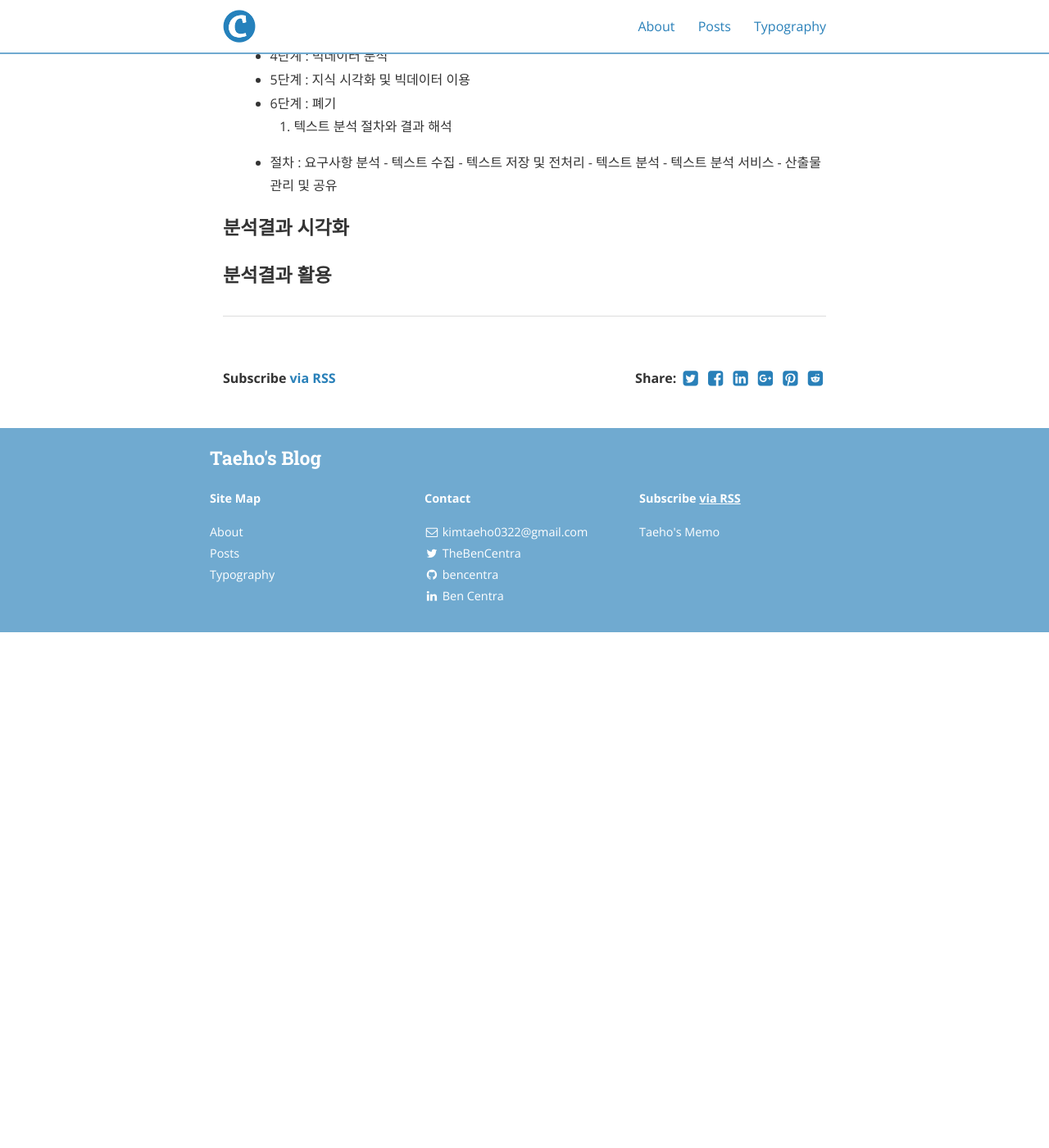
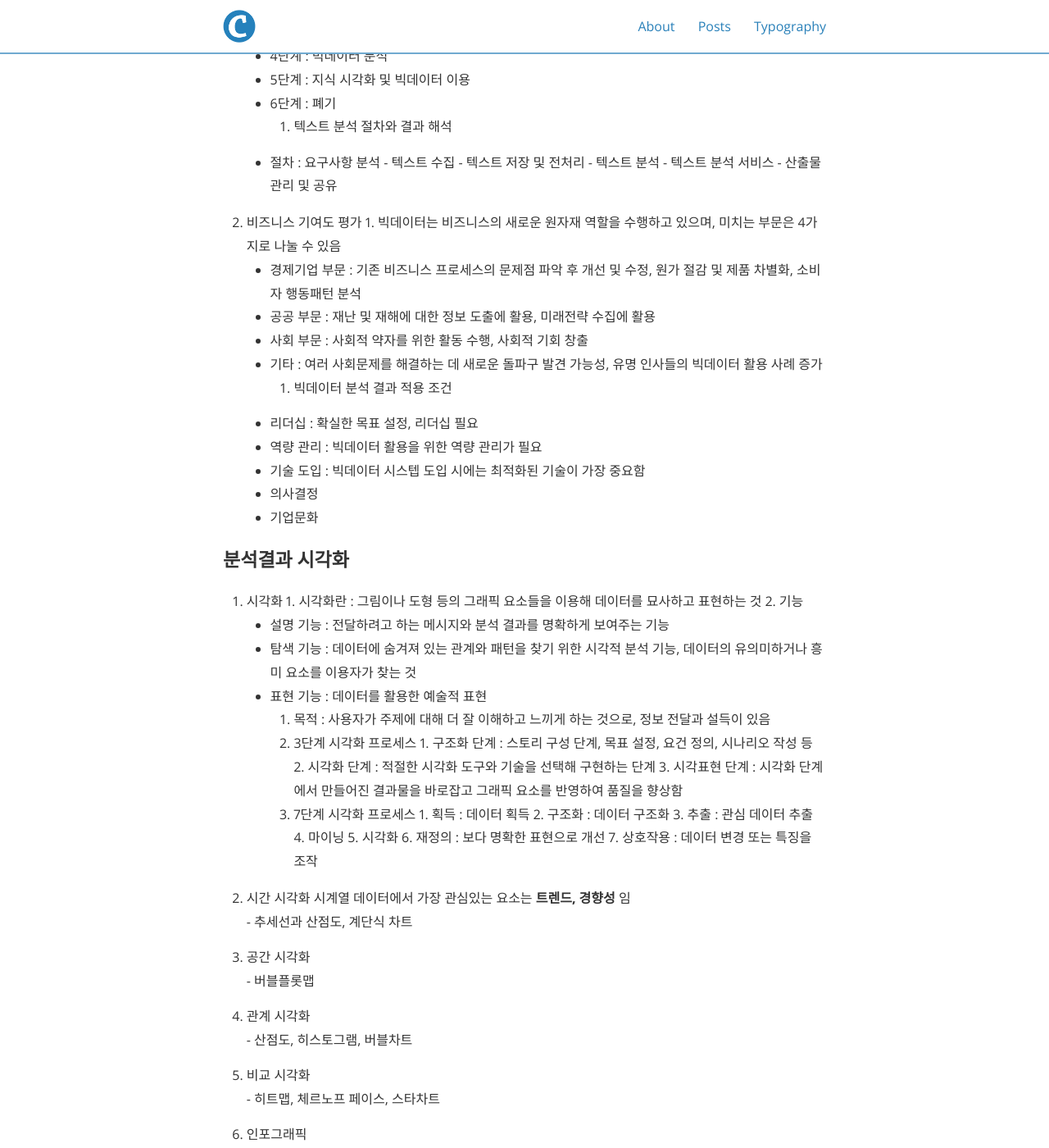
Before and after one commit to Taeho-Kim-0322/Taeho-Kim-0322.github.io, a Jekyll site: the page built from _posts/2020-11-30-빅데이터분석기사_part4.md, in a window 1280 px wide and 1400 px high, scrolled down 5562 px. Shown: the whole window at 82% size. Built offline with Jekyll 4.4.1, drawn with Linux system fonts in a browser that asks for light colours; nearby versions of some CDN libraries; before the commit the page ends 6333 px from its top, so only the background shows below that; some of the changed text lies outside the part shown.

Commit message:
Update 2020-11-30-빅데이터분석기사_part4.md

```diff
--- a/_posts/2020-11-30-빅데이터분석기사_part4.md
+++ b/_posts/2020-11-30-빅데이터분석기사_part4.md
@@ -167,16 +167,91 @@ __한 눈에 보기__
       - 6단계 : 폐기
     3. 텍스트 분석 절차와 결과 해석
       - 절차 : 요구사항 분석 - 텍스트 수집 - 텍스트 저장 및 전처리 - 텍스트 분석 - 텍스트 분석 서비스 - 산출물 관리 및 공유
-
-
+  2. 비즈니스 기여도 평가
+    1. 빅데이터는 비즈니스의 새로운 원자재 역할을 수행하고 있으며, 미치는 부문은 4가지로 나눌 수 있음
+      - 경제기업 부문 : 기존 비즈니스 프로세스의 문제점 파악 후 개선 및 수정, 원가 절감 및 제품 차별화, 소비자 행동패턴 분석
+      - 공공 부문 : 재난 및 재해에 대한 정보 도출에 활용, 미래전략 수집에 활용
+      - 사회 부문 : 사회적 약자를 위한 활동 수행, 사회적 기회 창출
+      - 기타 : 여러 사회문제를 해결하는 데 새로운 돌파구 발견 가능성, 유명 인사들의 빅데이터 활용 사례 증가
+    2. 빅데이터 분석 결과 적용 조건
+      - 리더십 : 확실한 목표 설정, 리더십 필요
+      - 역량 관리 : 빅데이터 활용을 위한 역량 관리가 필요
+      - 기술 도입 : 빅데이터 시스텝 도입 시에는 최적화된 기술이 가장 중요함
+      - 의사결정
+      - 기업문화
 
 ### 분석결과 시각화
+  1. 시각화
+    1. 시각화란 : 그림이나 도형 등의 그래픽 요소들을 이용해 데이터를 묘사하고 표현하는 것
+    2. 기능
+      - 설명 기능 : 전달하려고 하는 메시지와 분석 결과를 명확하게 보여주는 기능
+      - 탐색 기능 : 데이터에 숨겨져 있는 관계와 패턴을 찾기 위한 시각적 분석 기능, 데이터의 유의미하거나 흥미 요소를 이용자가 찾는 것
+      - 표현 기능 : 데이터를 활용한 예술적 표현
+    3. 목적 : 사용자가 주제에 대해 더 잘 이해하고 느끼게 하는 것으로, 정보 전달과 설득이 있음
+    4. 3단계 시각화 프로세스
+      1. 구조화 단계 : 스토리 구성 단계, 목표 설정, 요건 정의, 시나리오 작성 등
+      2. 시각화 단계 : 적절한 시각화 도구와 기술을 선택해 구현하는 단계
+      3. 시각표현 단계 : 시각화 단계에서 만들어진 결과물을 바로잡고 그래픽 요소를 반영하여 품질을 향상함
+    5. 7단계 시각화 프로세스
+      1. 획득 : 데이터 획득
+      2. 구조화 : 데이터 구조화
+      3. 추출 : 관심 데이터 추출
+      4. 마이닝
+      5. 시각화
+      6. 재정의 : 보다 명확한 표현으로 개선
+      7. 상호작용 : 데이터 변경 또는 특징을 조작
 
+  2. 시간 시각화
+    시계열 데이터에서 가장 관심있는 요소는 __트렌드, 경향성__ 임
+    - 추세선과 산점도, 계단식 차트
 
+  3. 공간 시각화
+    - 버블플롯맵
+
+  4. 관계 시각화
+    - 산점도, 히스토그램, 버블차트
+
+  5. 비교 시각화
+    - 히트맵, 체르노프 페이스, 스타차트
+
+  6. 인포그래픽
 
 
 ### 분석결과 활용
+  1. 분석 모형 전개
+    1. 빅데이터 분석 알고리즘
+      - 분석 목적별로 분석 알고리즘을 선정해야 함
+      - 데이터 유형별 분석 알고리즘이 타당한지 확인함
+      - 데이터 크기를 파악함
+      - 분석 인프라를 검토함
+    2. 빅데이터 분석 모델 적합성 평가
+      - 알고리즘의 적합성을 검토하여 최종 모델은 선택함
+      - 다양한 이해관계자가 모여 리뷰
+  2. 분석결과 활용 시나리오 개발
+    1. 사용자 분류 : 활용한 사용자는 누구인가? 내부? 외부? 임원? 직원? 고객? 개인?
+    2. 시각화 활용 목적 : 설명? 시각적 탐색? 전시목적?
+    3. 시각화 요건 : 시각화를 위한 사업적, 기술적 요구 사항과 원칙 및 품질 기준 등에 대한 요구사항
+    4. 스토리보드 : 컴퓨터 작업 전 대충의 아이디어를 종이나 보드에
+      - 사용자별 데이터 표시 수준을 결정함
+      - 전달하려는 핵심 요소를 선정함
+      - 레이아웃을 결정함
+      - 전달효과를 높이는 시각화 방법 및 그래픽 표현 요소를 선정함
+      - 정보와 메시지를 전달 방법을 선택함 (동선, 순서, 상호작용, 연결, 색상 등)
+    5. 스토리텔링
+    6. 시각화 구현 도구
+    7. 시나리오 작성
+    8. 스토리보드 작성
 
+  3. 분석 모형 모니터링
+    1. 빅데이터 성과 관리 운영 프로세스 이해
+      - 목표 설정
+      - 모니터링
+      - 목표 조정
+      - 평가 실시
+      - 결과의 피드백
+    2. 분석결과의 검증
+    3. 시각화 결과물의 검증
 
+  4. 분석 모형 리모델링
 
 ---
```
